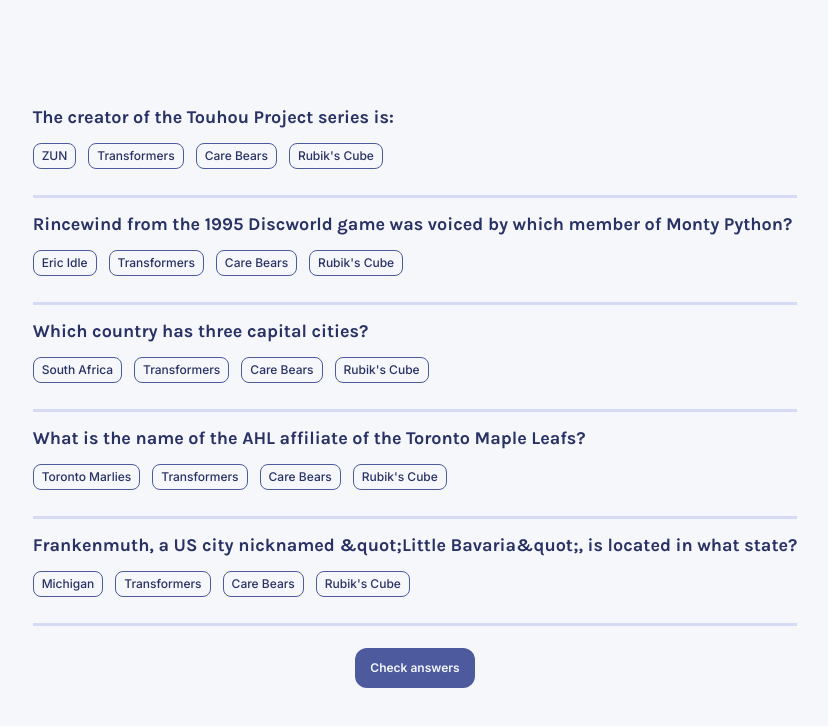
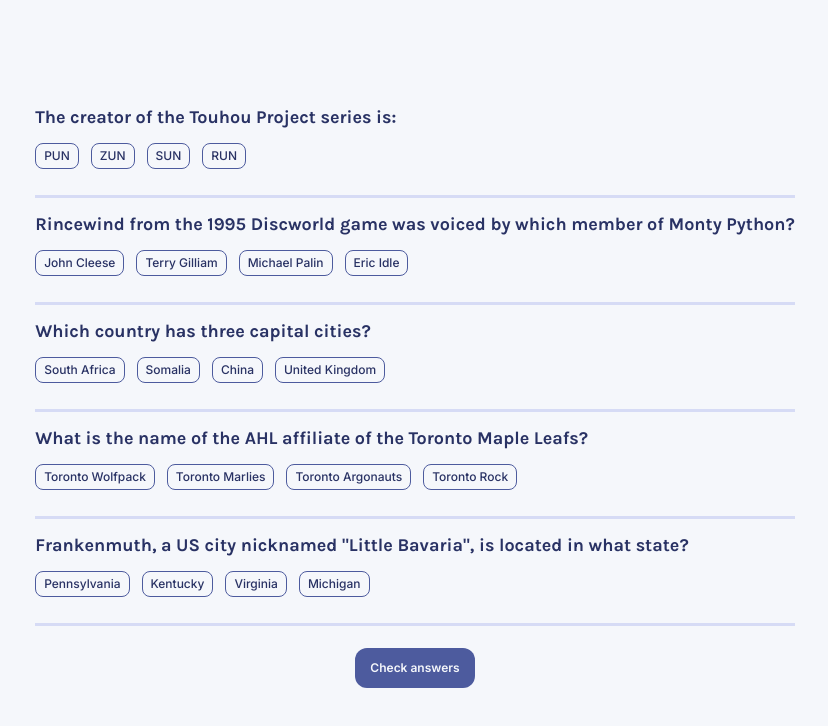
Before and after one commit to renzyntn/Quizzical, a React (Vite) app: page / in a window 1280 px wide. Both pictures are taken after a click on the button "Start Quiz". Shown: the top 726 px of the page, without its empty margins (225-1053 px from the left). Built offline with nearby package versions, Linux system fonts and the light colour scheme; no server answers.

Commit message:
add API security, displaying of answer choices, and changed naming conventions

```diff
--- a/src/components/Quiz.jsx
+++ b/src/components/Quiz.jsx
@@ -1,4 +1,5 @@
 import { useState, useEffect } from "react";
+import { decode } from "html-entities";
 import mockUpData from "../mockup.json";
 import Loading from "./Loading";
 
@@ -9,9 +10,7 @@
   useEffect(() => {
     const getResponse = async () => {
       try {
-        const response = await fetch(
-          "https://opentdb.com/api.php?amount=5&type=multiple"
-        );
+        const response = await fetch(import.meta.env.VITE_APP_API);
         if (!response.ok) {
           throw new Error("There was a problem with the server.");
         }
@@ -28,27 +27,32 @@
   }, []);
 
   const displayResult = result.map((data, index) => {
+    const displayQuestion = decode(data.question);
+    const answerArray = [...data.incorrect_answers, data.correct_answer].sort(
+      () => Math.random() - 0.5
+    );
+
+    const displayChoice = answerArray.map((choice, index) => {
+      return (
+        <button
+          className="border-1 border-lavender-button-start rounded-lg py-1 px-2 text-xs font-inter font-medium text-lavender-font hover:cursor-pointer active:scale-90 transform duration-200 ease-in-out"
+          key={index}
+        >
+          {decode(choice)}
+        </button>
+      );
+    });
+
     return (
       <div
         className="w-full flex flex-col justify-start items-start space-y-3"
         key={index}
       >
         <h3 className="text-lavender-font text-lg font-karla font-bold break-all">
-          {data.question}
+          {displayQuestion}
         </h3>
         <div className="max-w-full flex flex-wrap justify-start items-center gap-3">
-          <button className="border-1 border-lavender-button-start rounded-lg py-1 px-2 text-xs font-inter font-medium text-lavender-font hover:cursor-pointer active:scale-90 transform duration-200 ease-in-out">
-            {data.correct_answer}
-          </button>
-          <button className="border-1 border-lavender-button-start rounded-lg py-1 px-2 text-xs font-inter font-medium text-lavender-font hover:cursor-pointer active:scale-90 transform duration-200 ease-in-out">
-            Transformers
-          </button>
-          <button className="border-1 border-lavender-button-start rounded-lg py-1 px-2 text-xs font-inter font-medium text-lavender-font hover:cursor-pointer active:scale-90 transform duration-200 ease-in-out">
-            Care Bears
-          </button>
-          <button className="border-1 border-lavender-button-start rounded-lg py-1 px-2 text-xs font-inter font-medium text-lavender-font hover:cursor-pointer active:scale-90 transform duration-200 ease-in-out">
-            Rubik's Cube
-          </button>
+          {displayChoice}
         </div>
         <hr className="w-full border-b-2 border-lavender-button mt-3.5" />
       </div>
```
